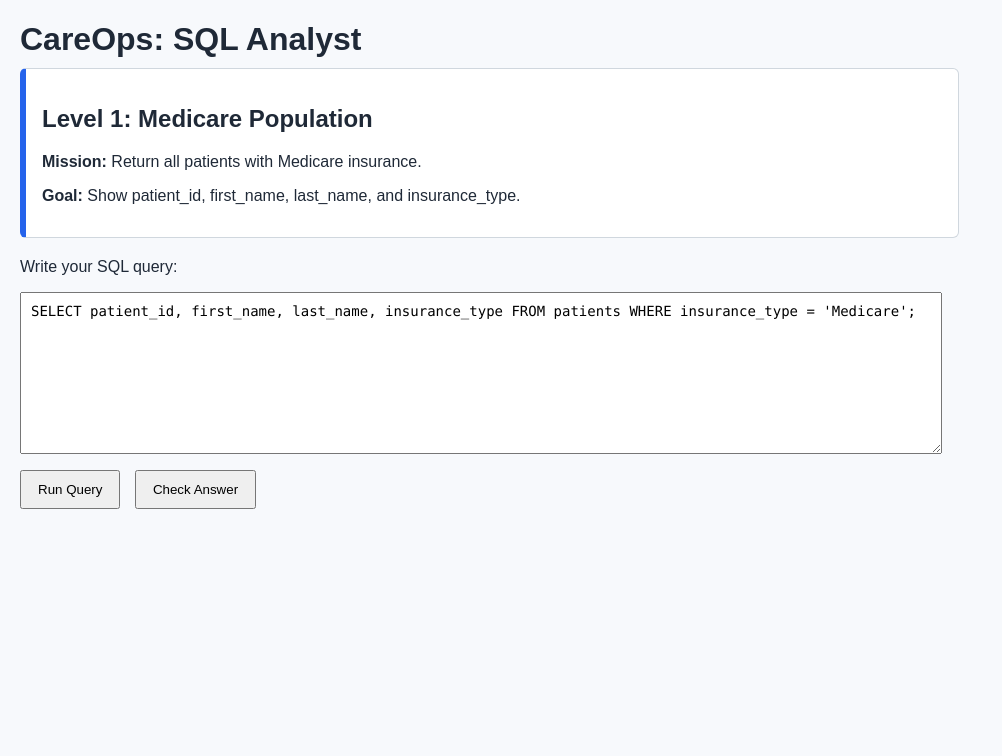
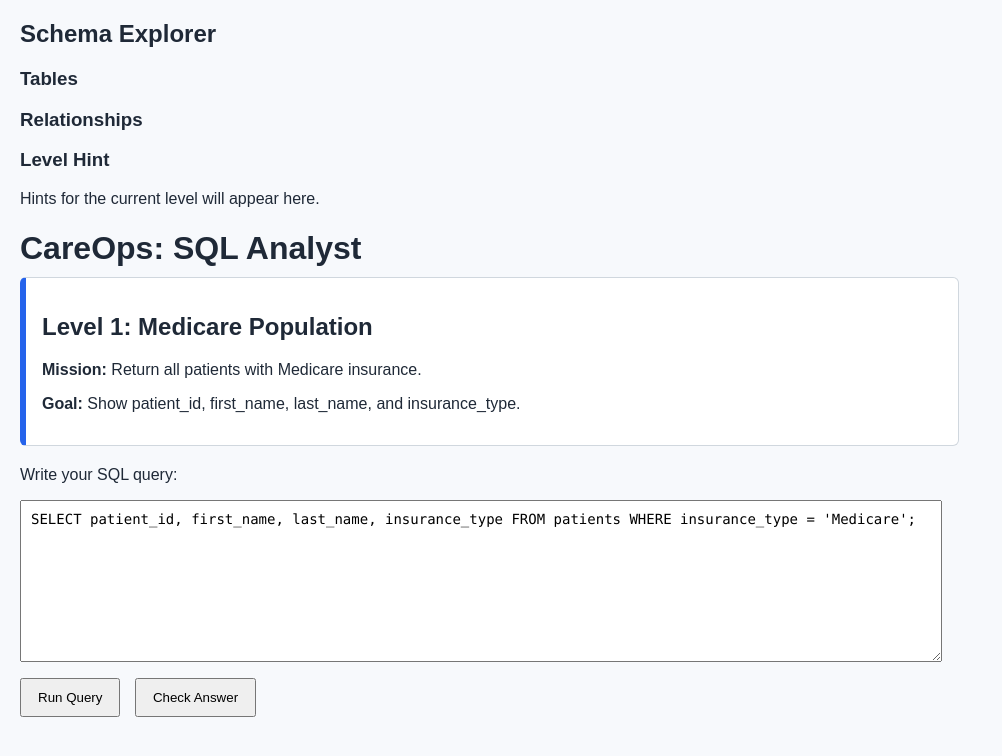
Before and after one commit to jhulsey299-rgb/careops-app, a Flask app: page / in a window 1280 px wide. Shown: the top 756 px of the page, without its empty margins (0-1002 px from the left). Run offline with Flask 3, Linux system fonts and the light colour scheme.

Commit message:
Update index.html

```diff
--- a/templates/index.html
+++ b/templates/index.html
@@ -7,15 +7,35 @@
 
 <body>
 
+    <div class="app-shell">
+        <aside class="schema-panel">
+            <h2>Schema Explorer</h2>
+
+            <div class="schema-section">
+                <h3>Tables</h3>
+                <div id="schema-tables"></div>
+            </div>
+
+            <div class="schema-section">
+                <h3>Relationships</h3>
+                <div id="schema-relationships"></div>
+            </div>
+
+            <div class="schema-section">
+                <h3>Level Hint</h3>
+                <div id="level-hint">Hints for the current level will appear here.</div>
+            </div>
+        </aside>
+
+        <main class="main-content">
             <h1>CareOps: SQL Analyst</h1>
 
             <div class="mission-box">
-        <!-- This will be dynamically filled by app.js -->
             </div>
 
             <p>Write your SQL query:</p>
 
-    <textarea id="query" rows="6" cols="80"></textarea><br>
+            <textarea id="query" rows="8" cols="80"></textarea><br>
 
             <div class="button-row">
                 <button onclick="runQuery()">Run Query</button>
@@ -24,8 +44,9 @@
 
             <div id="feedback"></div>
             <div id="next-level"></div>
-
             <div id="output"></div>
+        </main>
+    </div>
 
     <script src="/static/app.js"></script>
 
```
Lines whose indentation alone changed are shown as unchanged.
